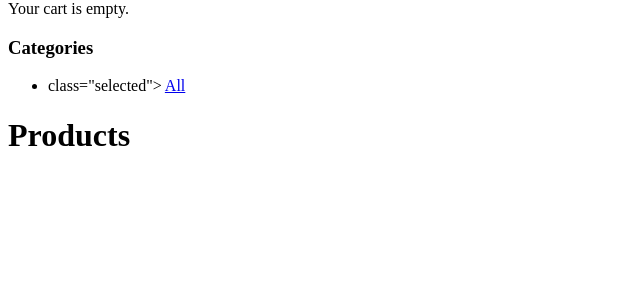
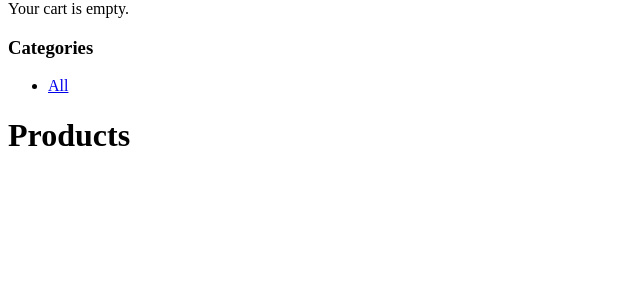
Before and after one commit to ayosamobitade/Online-Store, a Django app: page / in a window 1280 px wide. Shown: the part 26-326 px from the top of the page, without its empty margins (0-640 px from the left). Run offline with Django 4.2, Linux system fonts and the light colour scheme; data that the repository does not hold is empty.

Commit message:
some update

```diff
--- a/store/templates/store/product/list.html
+++ b/store/templates/store/product/list.html
@@ -9,7 +9,7 @@
 <div id="sidebar">
     <h3>Categories</h3>
     <ul>
-        <li> {% if not category %}class="selected"{% endif %}>
+        <li {% if not category %}class="selected"{% endif %}>
             <a href="{% url "shop:product_list" %}">All</a>
         </li>
         {% for c in categories %}
```
